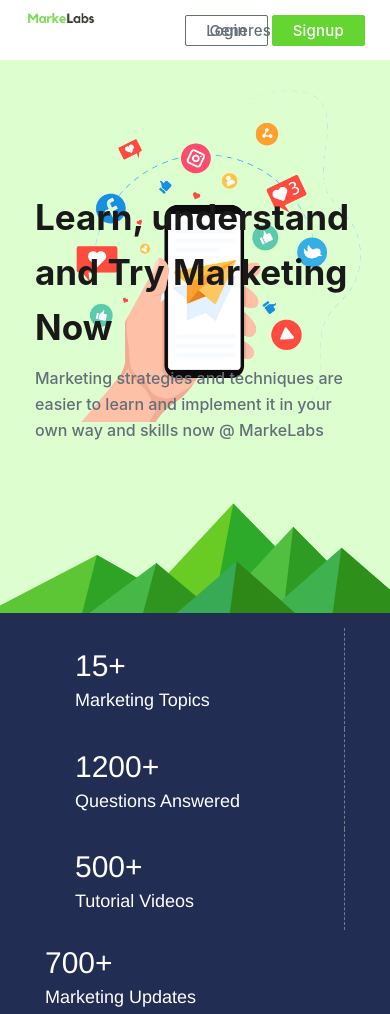
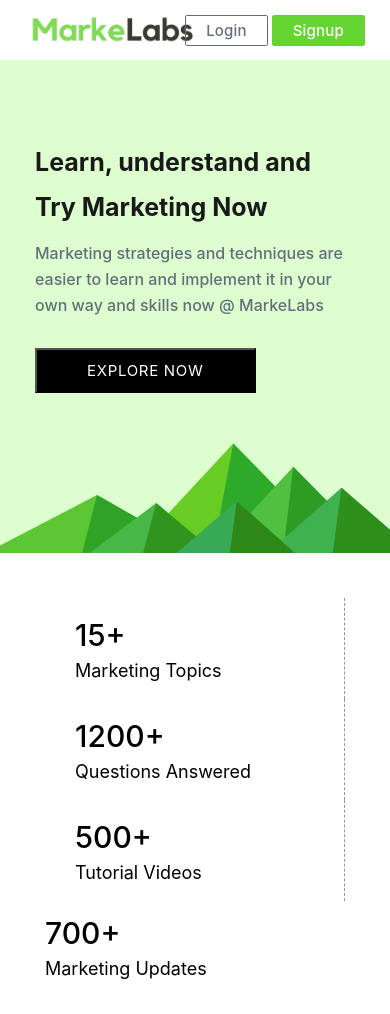
Before and after one commit to saicharan96/education-web, a plain HTML site: page index.html in a window 390 px wide. Drawn offline with nearby package versions, Linux system fonts and the light colour scheme.

Commit message:
update metrics
update metrics

```diff
--- a/assets/css/component.css
+++ b/assets/css/component.css
@@ -8,3 +8,14 @@
     padding-left: 25px;
     max-width: 1250px;
 }
+.ml-explore-btn
+{
+    padding:10px 50px;
+    margin-top:20px;
+    font-size:15px;
+    letter-spacing: 0.7px;
+    text-transform: uppercase;
+    background-color:#000000;
+    color:#ffffff;
+    font-family:-apple-system, system-ui, "Segoe UI", Roboto, Oxygen, Ubuntu, Cantarell, "Open Sans", "Helvetica Neue", sans-serif;
+}
--- /dev/null
+++ b/assets/css/media.css
@@ -0,0 +1,20 @@
+/****navbar-css***/
+
+@media only screen and (max-width: 500px)
+{
+.ml-navlinks
+{
+    display: none;
+}
+.ml-home-banner img {
+display:none !important;
+}
+.ml-home-banner {
+    padding: 50px 0px 150px !important;
+}
+.ml-home-banner h1 {
+    font-size: 2.5rem !important;
+    line-height: 4.5rem !important;
+
+}
+}
--- a/assets/css/style.css
+++ b/assets/css/style.css
@@ -1,5 +1,5 @@
 @import 'component.css';
-
+@import 'media.css';
 
 /****navbar******/
 body
@@ -285,29 +285,33 @@ background-position: bottom right;
 .ml-home-banner img
 {
   position: absolute;
-  top: -78px;
-  right: 0px;
+  top: -15px;
+  right:20px;
   max-width: 450px;
   width: 100%;
+
 }
 /***section-home***/
 
 /***section-metrics***/
 .ml-metrics
 {
+  margin-top:30px;
   padding:15px 20px;
-  background-color:#04113ce0;
+  background-color:#ffffff00;
 }
 .ml-metrics h3
 {
-color: #ffffff;
+color: #000000;
 font-size:30px;
 line-height: 25px;
+font-family:-apple-system, system-ui, "Segoe UI", Roboto, Oxygen, Ubuntu, Cantarell, "Open Sans", "Helvetica Neue", sans-serif;
 }
 .ml-metrics p
 {
-  color: #ffffff;
+  color: #000000;
 font-size:18px;
+font-family:-apple-system, system-ui, "Segoe UI", Roboto, Oxygen, Ubuntu, Cantarell, "Open Sans", "Helvetica Neue", sans-serif;
 }
 .ml-mt-card
 {
--- a/index.html
+++ b/index.html
@@ -76,6 +76,7 @@
                 <div class="ml-main-txt-wrapper">
                 <h1>Learn, understand and Try Marketing Now</h1>
                 <p>Marketing  strategies and techniques are easier to learn and implement it in your own way and skills now @ MarkeLabs</p>
+                <button class="ml-explore-btn">Explore Now</button>
             </div></div>
         </div>
 </div>
```
